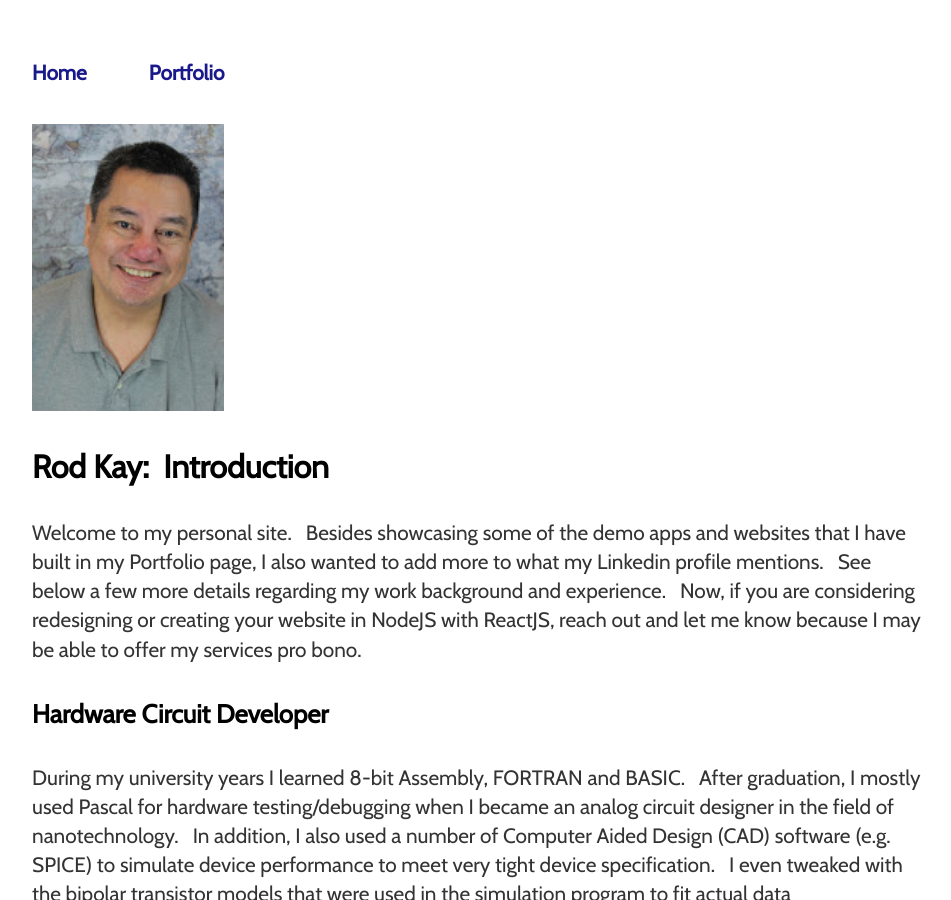
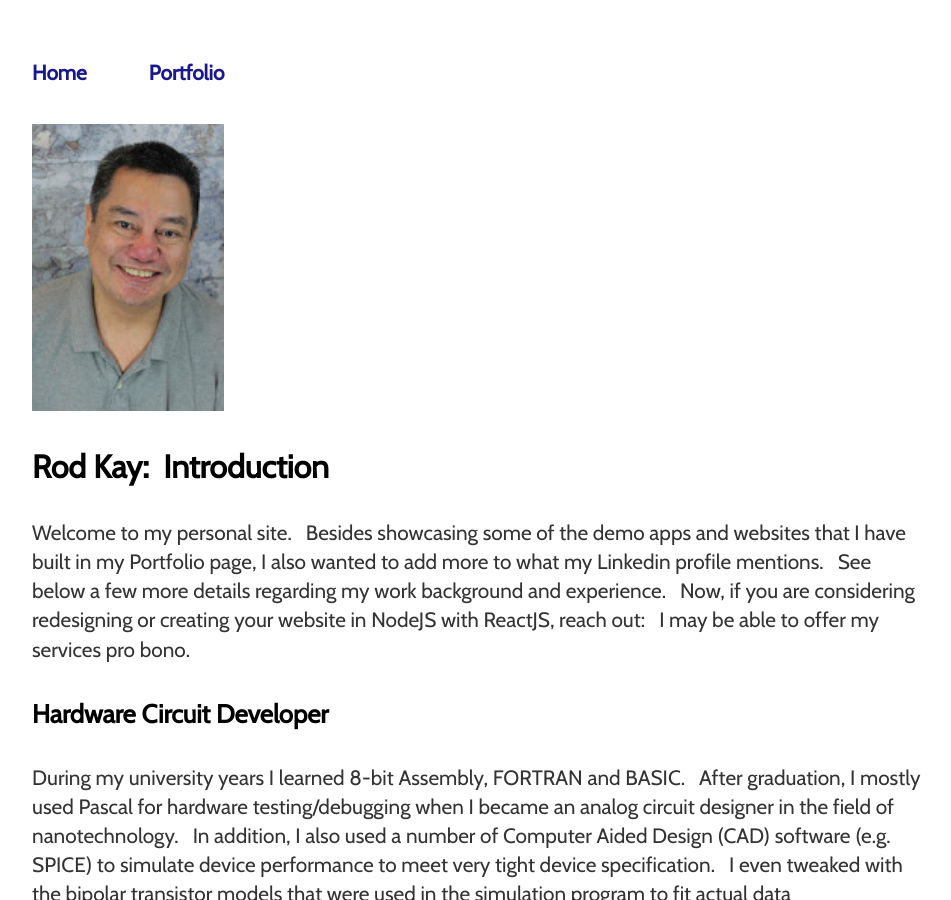
Before and after one commit to rodstaff/rodstaff.github.io, a Jekyll site: the page built from index.html, in a window 1280 px wide and 900 px high. Shown: the whole window, without its empty margins (160-1111 px from the left). Built offline with Jekyll 4.4.1, drawn with Linux system fonts in a browser that asks for light colours.

Commit message:
modified home intro

```diff
--- a/home/index.html
+++ b/home/index.html
@@ -7,7 +7,7 @@ title: Home
      <img src="../img_5373.jpg" width="192"><br />
 <!--      <a href="https://www.linkedin.com/in/rodk88">Linkedin</a>&nbsp;&nbsp;&nbsp;&nbsp;<a href="https://github.com/rodstaff">Github</a>&nbsp;&nbsp;&nbsp;&nbsp;<a href="mailto:rodk1718@gmail.com">email</a> -->
      <h3>Rod Kay:&nbsp;&nbsp;Introduction</h3>
-     <p>Welcome to my personal site. &nbsp;&nbsp;Besides showcasing some of the demo apps and websites that I have built in my Portfolio page, I also wanted to add more to what my Linkedin profile mentions. &nbsp;&nbsp;See below a few more details regarding my work background and experience. &nbsp;&nbsp;Now, if you are considering redesigning or creating your website in NodeJS with ReactJS, reach out and let me know because I may be able to offer my services pro bono.</p>
+     <p>Welcome to my personal site. &nbsp;&nbsp;Besides showcasing some of the demo apps and websites that I have built in my Portfolio page, I also wanted to add more to what my Linkedin profile mentions. &nbsp;&nbsp;See below a few more details regarding my work background and experience. &nbsp;&nbsp;Now, if you are considering redesigning or creating your website in NodeJS with ReactJS, reach out: &nbsp;&nbsp;I may be able to offer my services pro bono.</p>
      <h4>Hardware Circuit Developer</h4>
      <p>During my university years I learned 8-bit Assembly, FORTRAN and BASIC. &nbsp;&nbsp;After graduation, I mostly used Pascal for hardware testing/debugging when I became an analog circuit designer in the field of nanotechnology. &nbsp;&nbsp;In addition, I also used a number of Computer Aided Design (CAD) software (e.g. SPICE) to simulate device performance to meet very tight device specification.  &nbsp;&nbsp;I even tweaked with the bipolar transistor models that were used in the simulation program to fit actual data measurements.  &nbsp;&nbsp;Below was the hardware design cycle we followed:</p>
      <pre>
--- a/index.html
+++ b/index.html
@@ -7,7 +7,7 @@ title: Home
      <img src="../img_5373.jpg" width="192"><br />
 <!--      <a href="https://www.linkedin.com/in/rodk88">Linkedin</a>&nbsp;&nbsp;&nbsp;&nbsp;<a href="https://github.com/rodstaff">Github</a>&nbsp;&nbsp;&nbsp;&nbsp;<a href="mailto:rodk1718@gmail.com">email</a> -->
      <h3>Rod Kay:&nbsp;&nbsp;Introduction</h3>
-     <p>Welcome to my personal site. &nbsp;&nbsp;Besides showcasing some of the demo apps and websites that I have built in my Portfolio page, I also wanted to add more to what my Linkedin profile mentions. &nbsp;&nbsp;See below a few more details regarding my work background and experience. &nbsp;&nbsp;Now, if you are considering redesigning or creating your website in NodeJS with ReactJS, reach out and let me know because I may be able to offer my services pro bono.</p>
+     <p>Welcome to my personal site. &nbsp;&nbsp;Besides showcasing some of the demo apps and websites that I have built in my Portfolio page, I also wanted to add more to what my Linkedin profile mentions. &nbsp;&nbsp;See below a few more details regarding my work background and experience. &nbsp;&nbsp;Now, if you are considering redesigning or creating your website in NodeJS with ReactJS, reach out: &nbsp;&nbsp;I may be able to offer my services pro bono.</p>
      <h4>Hardware Circuit Developer</h4>
      <p>During my university years I learned 8-bit Assembly, FORTRAN and BASIC. &nbsp;&nbsp;After graduation, I mostly used Pascal for hardware testing/debugging when I became an analog circuit designer in the field of nanotechnology. &nbsp;&nbsp;In addition, I also used a number of Computer Aided Design (CAD) software (e.g. SPICE) to simulate device performance to meet very tight device specification.  &nbsp;&nbsp;I even tweaked with the bipolar transistor models that were used in the simulation program to fit actual data measurements.  &nbsp;&nbsp;Below was the hardware design cycle we followed:</p>
      <pre>
```
